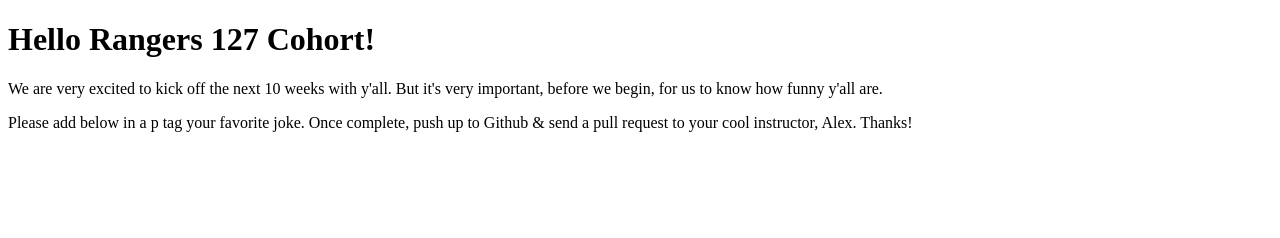
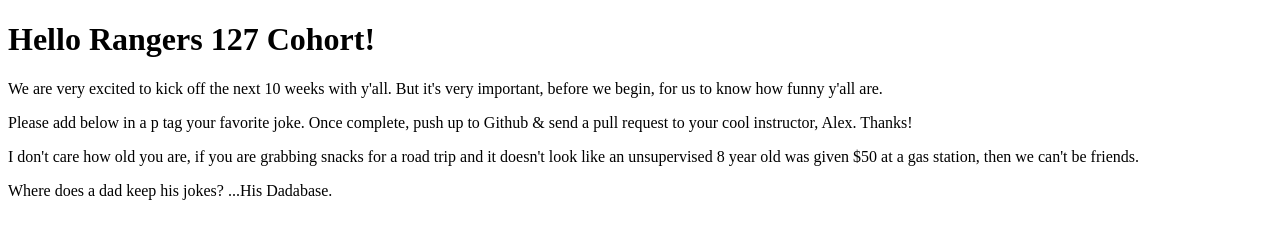
Before and after one commit to swigguma5776/Rangers127_assignment, a plain HTML site: page index.html in a window 1280 px wide. Drawn offline with Linux system fonts and the light colour scheme.

Commit message:
Added lines of code

```diff
--- a/index.html
+++ b/index.html
@@ -16,6 +16,12 @@
         Please add below in a p tag your favorite joke. Once complete, push up to Github & send a pull
         request to your cool instructor, Alex. Thanks!
     </p>
+    <p>
+        I don't care how old you are, if you are grabbing snacks for a road trip and it doesn't look
+        like an unsupervised 8 year old was given $50 at a gas station, then we can't be friends.
+    </p>
+    <p> Where does a dad keep his jokes? ...His Dadabase.
+    </p>
 
 </body>
 </html>
```
